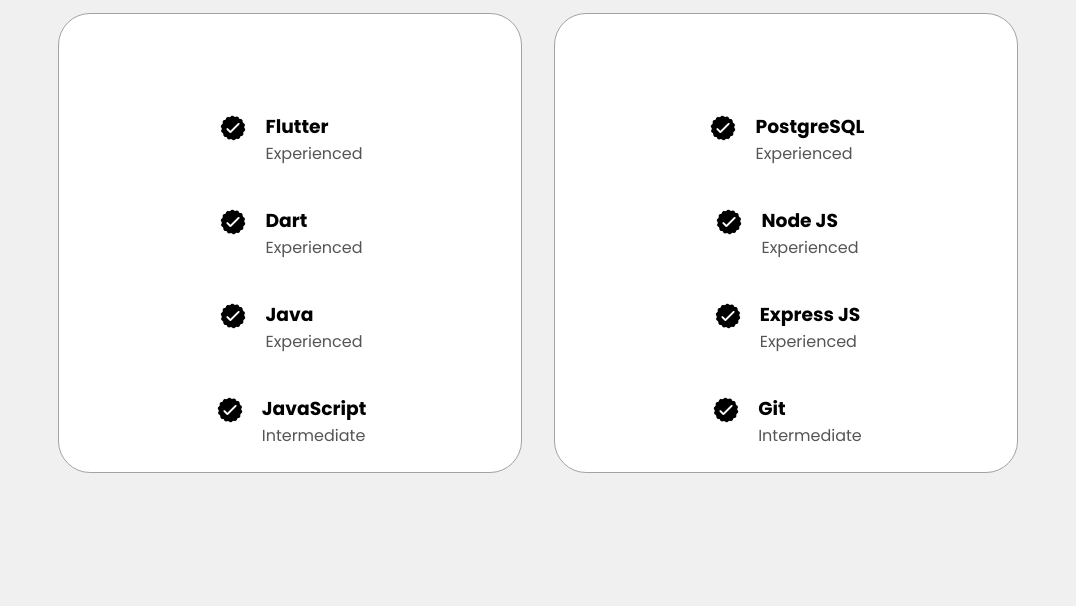
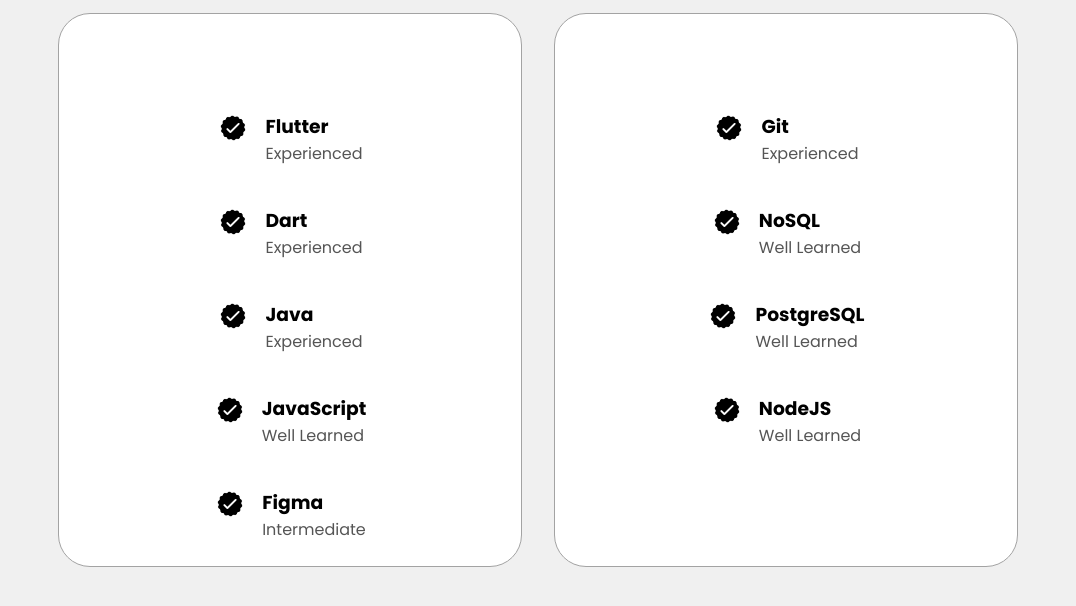
Before and after one commit to ExcelWhite/flutter-portfolio, a plain HTML site: page experience.html in a window 1280 px wide. Shown: the part 284-890 px from the top of the page, without its empty margins (102-1178 px from the left). Drawn offline with Linux system fonts and the light colour scheme; a web font is replaced by a local one.

Commit message:
updated checkpoint

```diff
--- a/experience.html
+++ b/experience.html
@@ -75,16 +75,16 @@
                                 <img src="./assets/checkmark.png" alt="Experience icon" class="icon" />
                                 <div>
                                     <h3>JavaScript</h3>
+                                    <p>Well Learned</p>
+                                </div>
+                            </article>
+                            <article>
+                                <img src="./assets/checkmark.png" alt="Experience icon" class="icon" />
+                                <div>
+                                    <h3>Figma</h3>
                                     <p>Intermediate</p>
                                 </div>
                             </article>
-                            <!-- <article>
-                                <img src="./assets/checkmark.png" alt="Experience icon" class="icon" />
-                                <div>
-                                    <h3>Kotlin</h3>
-                                    <p>Basic</p>
-                                </div>
-                            </article> -->
                         </div>
                     </div>
                     <div class="details-container">
@@ -93,44 +93,35 @@
                             <article>
                                 <img src="./assets/checkmark.png" alt="Experience icon" class="icon" />
                                 <div>
-                                    <h3>PostgreSQL</h3>
+                                    <h3>Git</h3>
                                     <p>Experienced</p>
                                 </div>
                             </article>
                             <article>
                                 <img src="./assets/checkmark.png" alt="Experience icon" class="icon" />
                                 <div>
-                                    <h3>Node JS</h3>
-                                    <p>Experienced</p>
+                                    <h3>NoSQL</h3>
+                                    <p>Well Learned</p>
                                 </div>
                             </article>
                             <article>
                                 <img src="./assets/checkmark.png" alt="Experience icon" class="icon" />
                                 <div>
-                                    <h3>Express JS</h3>
-                                    <p>Experienced</p>
+                                    <h3>PostgreSQL</h3>
+                                    <p>Well Learned</p>
                                 </div>
                             </article>
                             <article>
                                 <img src="./assets/checkmark.png" alt="Experience icon" class="icon" />
                                 <div>
-                                    <h3>Git</h3>
-                                    <p>Intermediate</p>
+                                    <h3>NodeJS</h3>
+                                    <p>Well Learned</p>
                                 </div>
                             </article>
-                            <!-- <article>
-                                <img src="./assets/checkmark.png" alt="Experience icon" class="icon" />
-                                <div>
-                                    <h3>Python</h3>
-                                    <p>Basic</p>
-                                </div>
-                            </article> -->
                         </div>
                     </div>
                 </div>
             </div>
-            <!-- <img src="./assets/arrow.png" alt="Arrow icon" class="icon arrow"
-            onclick="location.href='./#about'"/> -->
         </div>
     </section>
     <script src="script.js"></script>
```
Also changed, not shown: index.html (+1 -1 lines), assets/profile-pic-2.png (deleted), assets/project-1.png (deleted), assets/project-2.png (deleted), assets/project-3.png (deleted), 3 other files.
